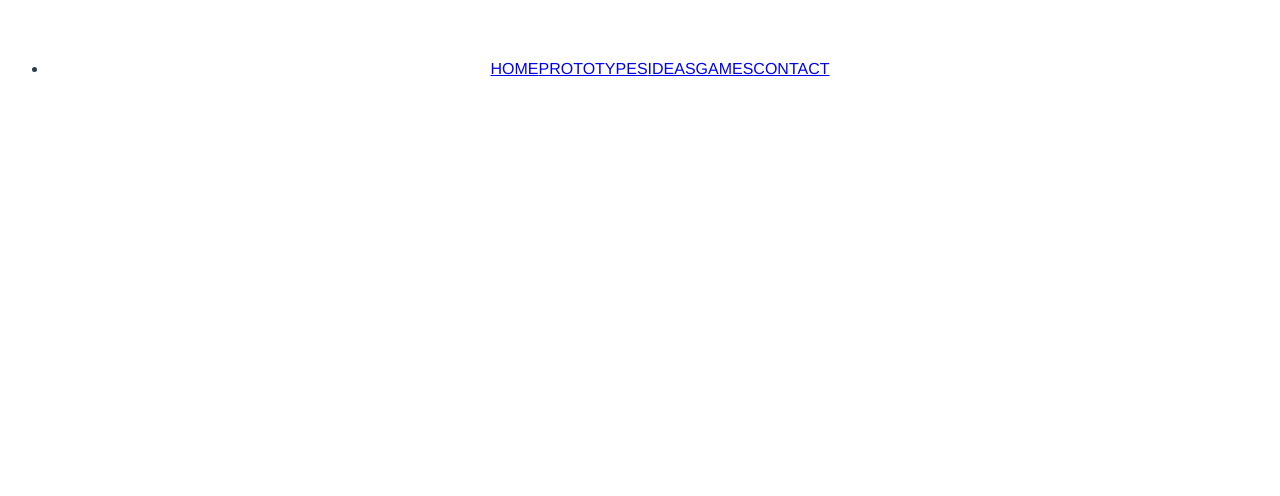
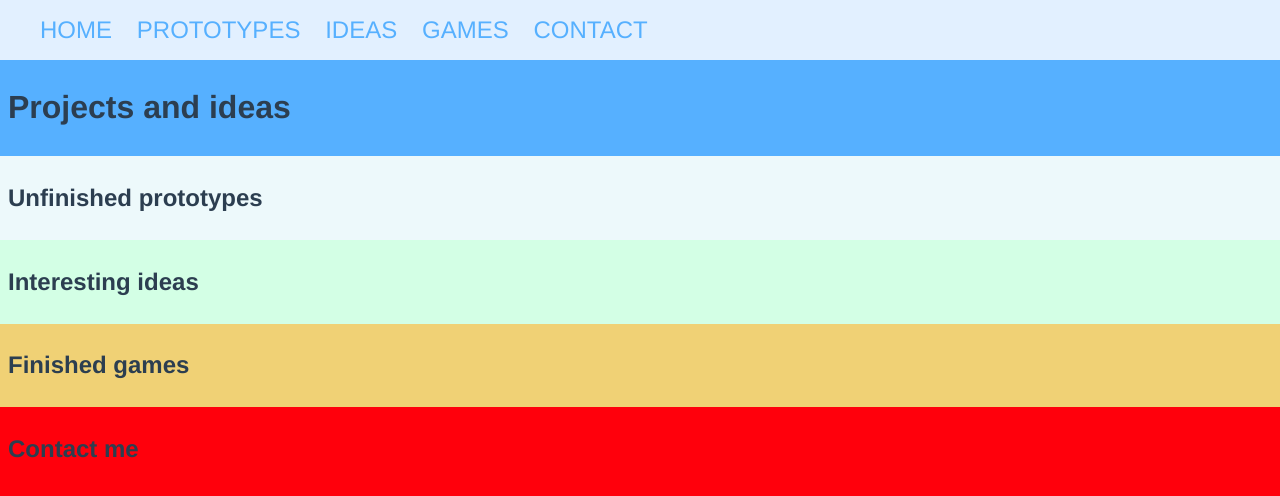
Before and after one commit to AndreasNaustdal/andreasnaustdal.github.io, a Vue app: page /#/ in a window 1280 px wide. Shown: the top 496 px of the page. Built offline with nearby package versions, Linux system fonts and the light colour scheme.

Commit message:
Page layout

```diff
--- a/src/App.vue
+++ b/src/App.vue
@@ -15,8 +15,17 @@ export default {
   font-family: 'Avenir', Helvetica, Arial, sans-serif;
   -webkit-font-smoothing: antialiased;
   -moz-osx-font-smoothing: grayscale;
-  text-align: center;
+  /* text-align: center; */
   color: #2c3e50;
-  margin-top: 60px;
+  /* margin-top: 60px; */
+}
+
+body {
+  margin: 0;
+}
+
+html {
+  height: 100%;
+  background-color: #FF000C;
 }
 </style>
--- a/src/components/Contact.vue
+++ b/src/components/Contact.vue
@@ -1,6 +1,7 @@
 <template>
-  <div class="contact">
-  </div>
+  <footer class="contact">
+    <h2>Contact me</h2>
+  </footer>
 </template>
 
 <script>
@@ -10,4 +11,8 @@ export default {
 </script>
 
 <style scoped>
+.contact {
+  padding: 8px;
+  background-color: inherit;
+}
 </style>
--- a/src/components/Games.vue
+++ b/src/components/Games.vue
@@ -1,5 +1,6 @@
 <template>
   <div class="games">
+    <h2>Finished games</h2>
   </div>
 </template>
 
@@ -10,4 +11,8 @@ export default {
 </script>
 
 <style scoped>
+.games {
+  padding: 8px;
+  background-color: #f0d175;
+}
 </style>
--- a/src/components/Home.vue
+++ b/src/components/Home.vue
@@ -1,5 +1,6 @@
 <template>
   <div class="home">
+    <h1>Projects and ideas</h1>
   </div>
 </template>
 
@@ -10,4 +11,8 @@ export default {
 </script>
 
 <style scoped>
+.home {
+  padding: 8px;
+  background-color: #56B0FF;
+}
 </style>
--- a/src/components/Ideas.vue
+++ b/src/components/Ideas.vue
@@ -1,5 +1,6 @@
 <template>
   <div class="ideas">
+    <h2>Interesting ideas</h2>
   </div>
 </template>
 
@@ -10,4 +11,8 @@ export default {
 </script>
 
 <style scoped>
+.ideas {
+  padding: 8px;
+  background-color: #D3FFE5;
+}
 </style>
--- a/src/components/MainPage.vue
+++ b/src/components/MainPage.vue
@@ -1,5 +1,5 @@
 <template>
-  <div class="test">
+  <div class="main-page">
     <nav-bar></nav-bar>
     <home-page></home-page>
     <prototypes-page></prototypes-page>
@@ -31,4 +31,8 @@ export default {
 </script>
 
 <style scoped>
+  .main-page {
+    display: flex;
+    flex-direction: column;
+  }
 </style>
--- a/src/components/NavBar.vue
+++ b/src/components/NavBar.vue
@@ -1,5 +1,5 @@
 <template>
-  <div class="navbar">
+  <header class="navbar">
     <ul>
       <li>
         <a href="#home">HOME</a>
@@ -9,7 +9,7 @@
         <a href="#contact">CONTACT</a>
       </li>
     </ul>
-  </div>
+  </header>
 </template>
 
 <script>
@@ -19,4 +19,18 @@ export default {
 </script>
 
 <style scoped>
+.navbar {
+  background-color: #E2F0FF;
+}
+
+ul {
+  list-style: none;
+}
+
+a {
+  color: #56B0FF;
+  font-size: 1.5em;
+  text-decoration: none;
+  margin-right: 2%;
+}
 </style>
--- a/src/components/Prototypes.vue
+++ b/src/components/Prototypes.vue
@@ -1,5 +1,6 @@
 <template>
   <div class="prototypes">
+    <h2>Unfinished prototypes</h2>
   </div>
 </template>
 
@@ -10,4 +11,8 @@ export default {
 </script>
 
 <style scoped>
+.prototypes {
+  padding: 8px;
+  background-color: #edf9fb;
+}
 </style>
```
Also changed, not shown: 1 other file (tests, documents, lock files or other folders).
